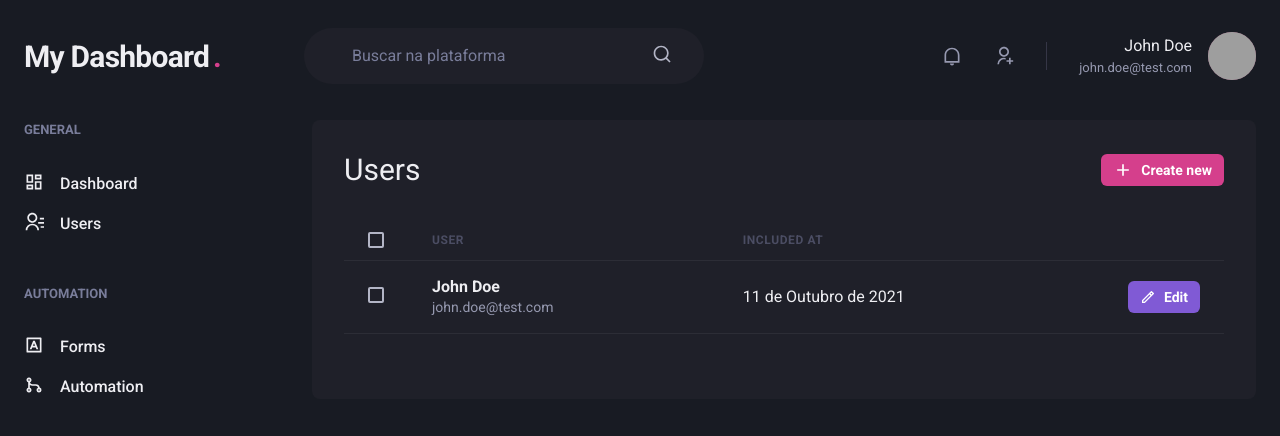
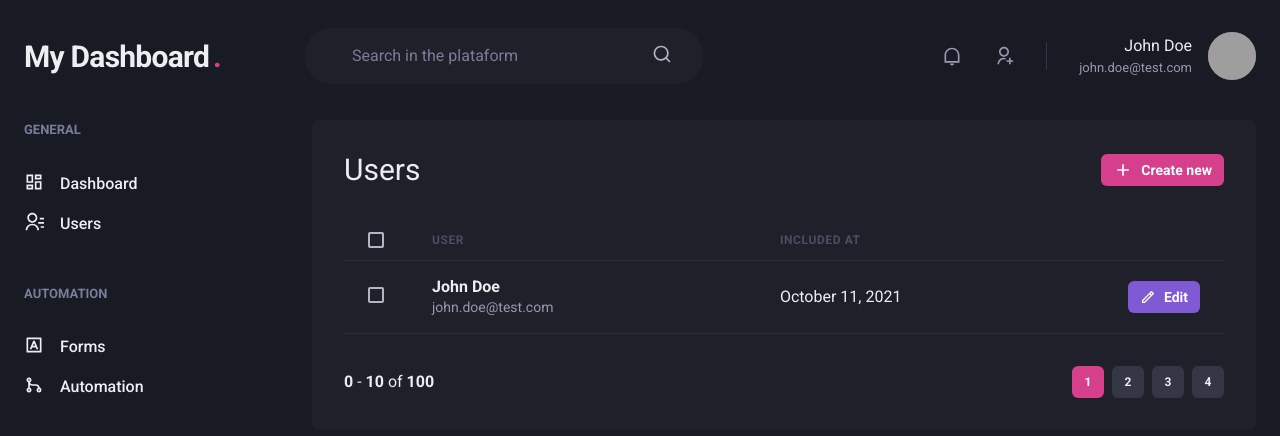
Before and after one commit to pablimx/mydash, a Next.js app: page /users in a window 1280 px wide. Shown: the top 436 px of the page. Built offline with nearby package versions, Linux system fonts and the light colour scheme; grey boxes are pictures that could not be loaded.

Commit message:
feat: adding Create User page + pagination component

```diff
--- a/src/components/Header.tsx
+++ b/src/components/Header.tsx
@@ -19,8 +19,7 @@
         letterSpacing="tight"
         w="64"
       >
-        My Dashboard
-        <Text as="span" ml="1" color="pink.500">.</Text>
+        My Dashboard<Text as="span" ml="1" color="pink.500">.</Text>
       </Text>
 
       <Flex
@@ -39,7 +38,7 @@
         <Input
           color="gray.50"
           variant="unstyled"
-          placeholder="Buscar na plataforma"
+          placeholder="Search in the plataform"
           px="4"
           mr="4"
           _placeholder={{
--- /dev/null
+++ b/src/components/Pagination.tsx
@@ -0,0 +1,65 @@
+import { Stack, Button, Box } from '@chakra-ui/react'
+
+export function Pagination() {
+  return(
+    <Stack
+      direction="row"
+      mt="8"
+      justify="space-between"
+      align="center"
+      spacing="6"
+    >
+      <Box>
+        <strong>0</strong> - <strong>10</strong> of <strong>100</strong>
+      </Box>
+      <Stack direction="row" spacing="2">
+        <Button
+          size="sm"
+          fontSize="xs"
+          width="4"
+          colorScheme="pink"
+          disabled
+          _disabled={{
+            bgColor: 'pink.500',
+            cursor: 'default'
+          }}
+        >
+          1
+        </Button>
+        <Button
+          size="sm"
+          fontSize="xs"
+          width="4"
+          bg="gray.700"
+          _hover={{
+            bg: 'gray.500'
+          }}
+        >
+          2
+        </Button>
+        <Button
+          size="sm"
+          fontSize="xs"
+          width="4"
+          bg="gray.700"
+          _hover={{
+            bg: 'gray.500'
+          }}
+        >
+          3
+        </Button>
+        <Button
+          size="sm"
+          fontSize="xs"
+          width="4"
+          bg="gray.700"
+          _hover={{
+            bg: 'gray.500'
+          }}
+        >
+          4
+        </Button>
+      </Stack>
+    </Stack>
+  )
+}
--- a/src/pages/index.tsx
+++ b/src/pages/index.tsx
@@ -28,7 +28,7 @@
           colorScheme="pink"
           size="lg"
         >
-          Entrar
+          Login
         </Button>
       </Flex>
     </Flex>
--- a/src/pages/users/index.tsx
+++ b/src/pages/users/index.tsx
@@ -15,6 +15,7 @@
 } from "@chakra-ui/react";
 import { RiAddLine, RiPencilLine } from "react-icons/ri";
 import { Header } from "../../components/Header";
+import { Pagination } from "../../components/Pagination";
 import { Sidebar } from "../../components/Sidebar";
 
 export default function UserList() {
@@ -73,7 +74,7 @@
                   </Box>
                 </Td>
                 <Td>
-                  11 de Outubro de 2021
+                  October 11, 2021
                 </Td>
                 <Td>
                 <Button
@@ -89,6 +90,7 @@
               </Tr>
             </Tbody>
           </Table>
+        <Pagination />
         </Box>
       </Flex>
     </Box>
```
Also changed, not shown: src/pages/users/create.tsx (added, +48 -0 lines).
